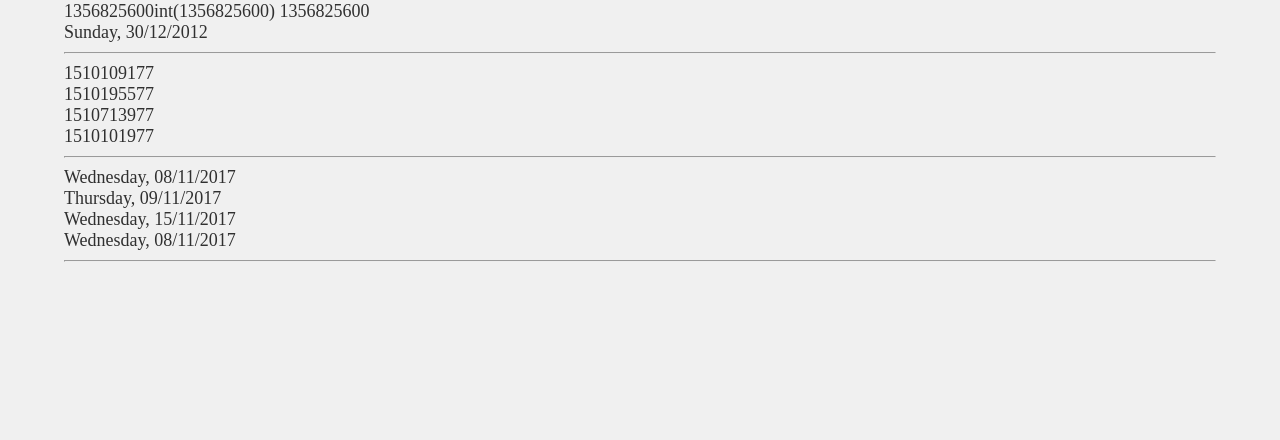
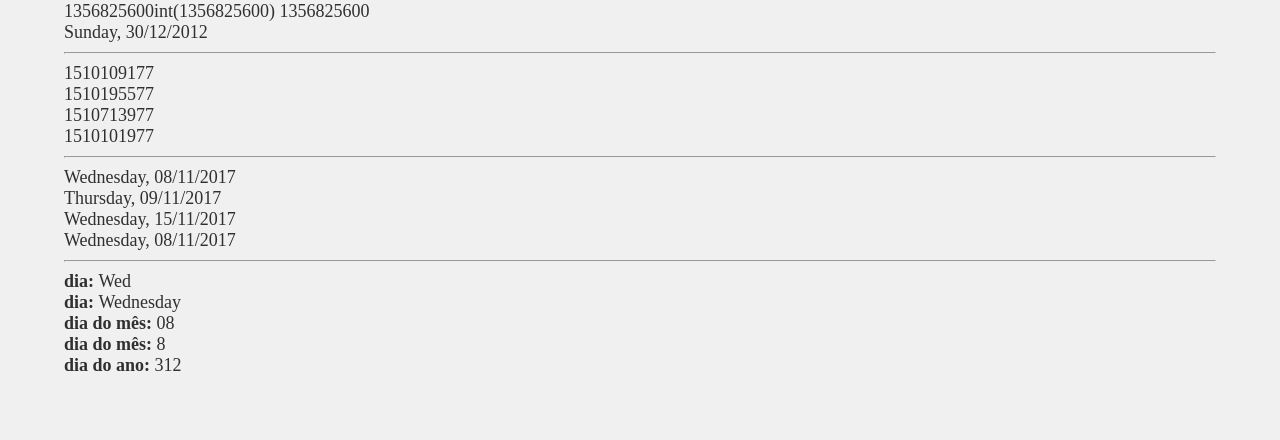
Before and after one commit to MarcelSussai/estudoPHP, a PHP site: page / in a window 1280 px wide. Shown: the part 983-1423 px from the top of the page. Before the commit the page ends 1245 px from the top, so only its background shows below. Run offline with PHP 8.4, Linux system fonts and the light colour scheme.

Commit message:
mais alterações em datas ....

```diff
--- a/source/datas.php
+++ b/source/datas.php
@@ -88,6 +88,9 @@
         echo date("r").$pl;
     // | U = segundos desde Unix Epoch                                |
         echo date("U").$hr;
+    // └--------------------------------------------------------------┘
+
+    // ┌--------------------------------------------------------------┐
     // | Timestamp                                                    |
         echo time().$hr; // a partir de 1970                          |
     // | variavel com strtotime()                                     |
@@ -113,7 +116,33 @@
     // └--------------------------------------------------------------┘
 
     // ┌--------------------------------------------------------------┐
-    // |                                          |
+    // |    SetLocale                                                 |
+    // | mudando a localização para portugues                         |
+        setlocale(LC_ALL,"pt_BR", "pt_BR.utf-8", "portuguese");
+    // | %a                                                           |
+    // | Representação textual abreviada do dia                       |
+        echo $s1."dia: ".$s2;
+        echo strftime("%a").$pl;
+    // | %A                                                           |
+    // | Representação textual completa do dia	                      |
+        echo $s1."dia: ".$s2;
+        echo strftime("%A").$pl;
+    // | %d                                                           |
+    // | Dia do mês, com dois dígitos (com zeros à esquerda)          |
+        echo $s1."dia do mês: ".$s2;
+        echo strftime("%d").$pl;
+    // | %e                                                           |
+    // | Dia do mês com um dígito, precedido com um espaço...         |
+        echo $s1."dia do mês: ".$s2;
+        echo strftime("%e").$pl;
+    // | %j                                                           |
+    // | dia do ano com três dígitos e zeros à esquerda               |
+        echo $s1."dia do ano: ".$s2;
+        echo strftime("%j").$pl;
+    // |                                         |
+
+
+
 
     // └--------------------------------------------------------------┘
 
```
